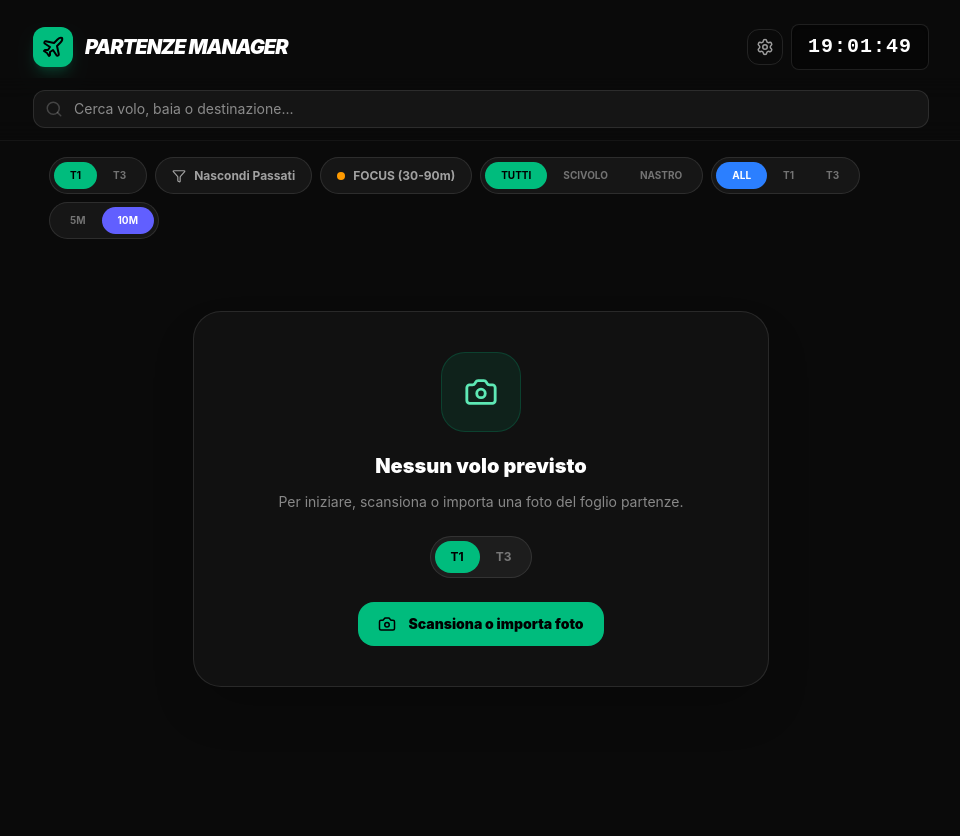
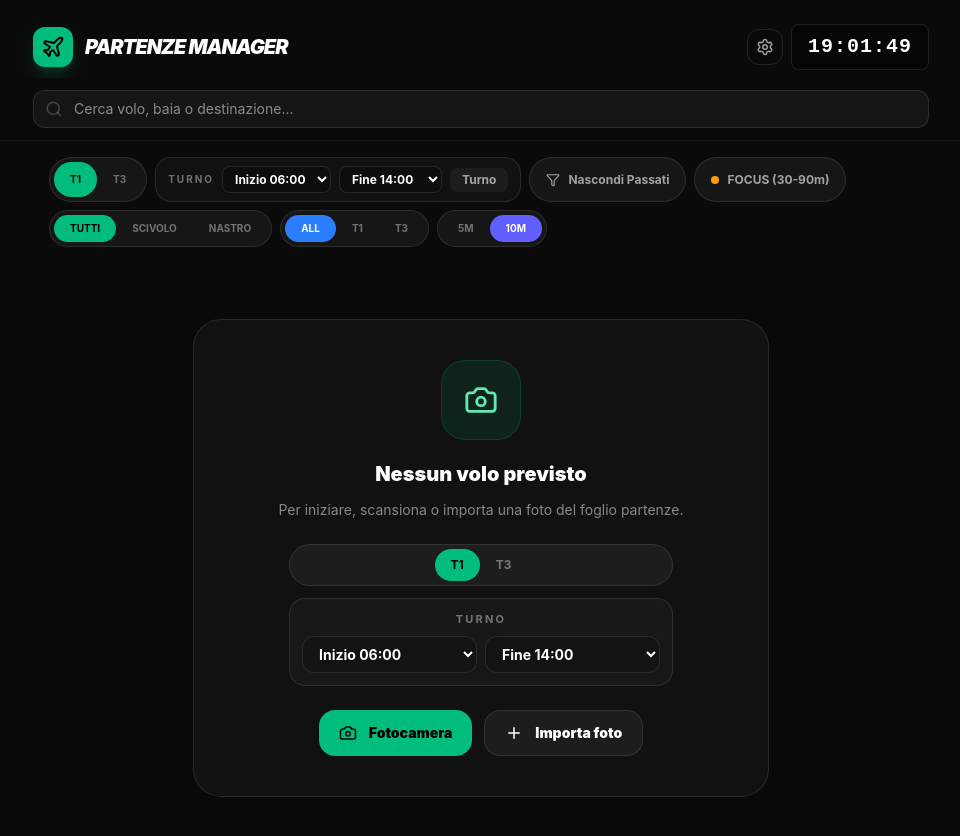
Before and after one commit to oreogano9/partenze_Manager, a React (Vite) app: page / in a window 1280 px wide. Shown: the top 836 px of the page, without its empty margins (159-1119 px from the left). Built offline with nearby package versions, Linux system fonts and the light colour scheme.

Commit message:
Add shift-based flight filtering

```diff
--- a/src/App.tsx
+++ b/src/App.tsx
@@ -107,6 +107,28 @@ const SCAN_LOADING_MESSAGES = [
   'Verifico terminal e posizione...',
   'Preparo l\'importazione...',
 ] as const;
+
+const SHIFT_TIME_OPTIONS = Array.from({length: 48}, (_, index) => {
+  const hours = String(Math.floor(index / 2)).padStart(2, '0');
+  const minutes = index % 2 === 0 ? '00' : '30';
+  return `${hours}:${minutes}`;
+});
+
+const resolveShiftEnd = (start: string, end: string) => {
+  const now = new Date();
+  const [startHours, startMinutes] = start.split(':').map(Number);
+  const [endHours, endMinutes] = end.split(':').map(Number);
+  const shiftStart = new Date(now);
+  shiftStart.setHours(startHours, startMinutes, 0, 0);
+  const shiftEnd = new Date(now);
+  shiftEnd.setHours(endHours, endMinutes, 0, 0);
+
+  if (shiftEnd.getTime() <= shiftStart.getTime()) {
+    shiftEnd.setDate(shiftEnd.getDate() + 1);
+  }
+
+  return shiftEnd;
+};
 
 const OCRPreviewCard: React.FC<OCRPreviewCardProps> = ({flight, onToggle, t, mergeStatus}) => {
   const [isExpanded, setIsExpanded] = useState(false);
@@ -234,6 +256,9 @@ export default function App() {
   });
   const [terminalFilter, setTerminalFilter] = useState<'ALL' | 'T1' | 'T3'>('ALL');
   const [scanTerminal, setScanTerminal] = useState<'T1' | 'T3'>('T1');
+  const [shiftStart, setShiftStart] = useState('06:00');
+  const [shiftEnd, setShiftEnd] = useState('14:00');
+  const [useShiftFilter, setUseShiftFilter] = useState(false);
   const [connectionThreshold, setConnectionThreshold] = useState<5 | 10>(10);
   const [showCalendarMenu, setShowCalendarMenu] = useState(false);
   const [isExtracting, setIsExtracting] = useState(false);
@@ -246,6 +271,7 @@ export default function App() {
   const [scanLoadingIndex, setScanLoadingIndex] = useState(0);
   const calendarMenuRef = useRef<HTMLDivElement>(null);
   const fileInputRef = useRef<HTMLInputElement>(null);
+  const cameraInputRef = useRef<HTMLInputElement>(null);
   const ocrReviewRef = useRef<OCRReviewState | null>(null);
 
   const t = TRANSLATIONS[state.language];
@@ -272,11 +298,16 @@ export default function App() {
         const minutesToSTD = Math.floor((new Date(f.std).getTime() - Date.now()) / 60000);
         const isFocused = minutesToSTD >= 30 && minutesToSTD <= 90;
         const matchesFocus = !state.showFocusOnly || isFocused;
+        const shiftEndDate = resolveShiftEnd(shiftStart, shiftEnd);
+        const shiftLowerBound = new Date(Date.now() + 30 * 60000);
+        const shiftUpperBound = new Date(shiftEndDate.getTime() + 60 * 60000);
+        const flightTime = new Date(f.std);
+        const matchesShift = !useShiftFilter || (flightTime >= shiftLowerBound && flightTime <= shiftUpperBound);
 
-        return matchesMockVisibility && matchesPast && matchesType && matchesSearch && matchesTerminal && matchesFocus;
+        return matchesMockVisibility && matchesPast && matchesType && matchesSearch && matchesTerminal && matchesFocus && matchesShift;
       })
       .sort((a, b) => new Date(a.std).getTime() - new Date(b.std).getTime());
-  }, [state.flights, state.showPast, state.filterType, state.searchQuery, state.showFocusOnly, state.showMockFlights, terminalFilter]);
+  }, [state.flights, state.showPast, state.filterType, state.searchQuery, state.showFocusOnly, state.showMockFlights, terminalFilter, shiftStart, shiftEnd, useShiftFilter]);
 
   const handleTagToggle = (id: string, tag: string) => {
     setState(prev => ({
@@ -415,6 +446,9 @@ export default function App() {
       setOcrProgress(0);
       if (fileInputRef.current) {
         fileInputRef.current.value = '';
+      }
+      if (cameraInputRef.current) {
+        cameraInputRef.current.value = '';
       }
     }
   };
@@ -638,6 +672,13 @@ export default function App() {
             ref={fileInputRef}
             onChange={handleFileUpload}
             accept="image/*"
+            className="hidden"
+          />
+          <input
+            type="file"
+            ref={cameraInputRef}
+            onChange={handleFileUpload}
+            accept="image/*"
             capture="environment"
             className="hidden"
           />
@@ -653,6 +694,56 @@ export default function App() {
                 {term}
               </button>
             ))}
+          </div>
+
+          <div className="flex items-center gap-2 rounded-2xl border border-white/10 bg-white/[0.03] px-3 py-2">
+            <span className="text-[10px] font-bold uppercase tracking-[0.2em] text-white/40">{t.shift}</span>
+            <select
+              value={shiftStart}
+              onChange={(event) => {
+                setShiftStart(event.target.value);
+                setUseShiftFilter(true);
+              }}
+              className="rounded-lg border border-white/10 bg-black/20 px-2 py-1 text-xs font-bold text-white outline-none"
+            >
+              {SHIFT_TIME_OPTIONS.map((option) => (
+                <option key={`start-${option}`} value={option}>
+                  {t.shiftStart} {option}
+                </option>
+              ))}
+            </select>
+            <select
+              value={shiftEnd}
+              onChange={(event) => {
+                setShiftEnd(event.target.value);
+                setUseShiftFilter(true);
+              }}
+              className="rounded-lg border border-white/10 bg-black/20 px-2 py-1 text-xs font-bold text-white outline-none"
+            >
+              {SHIFT_TIME_OPTIONS.map((option) => (
+                <option key={`end-${option}`} value={option}>
+                  {t.shiftEnd} {option}
+                </option>
+              ))}
+            </select>
+            <button
+              onClick={() => setUseShiftFilter((prev) => !prev)}
+              className={`rounded-lg px-3 py-1 text-xs font-bold transition-all ${
+                useShiftFilter
+                  ? 'bg-emerald-500 text-black'
+                  : 'bg-white/5 text-white/60 hover:bg-white/10 hover:text-white'
+              }`}
+            >
+              {useShiftFilter ? `${shiftStart}-${shiftEnd}` : t.shift}
+            </button>
+            {useShiftFilter && (
+              <button
+                onClick={() => setUseShiftFilter(false)}
+                className="rounded-lg px-2 py-1 text-xs font-bold text-white/40 transition-all hover:bg-white/5 hover:text-white"
+              >
+                {t.clearShift}
+              </button>
+            )}
           </div>
 
           <button
@@ -753,7 +844,8 @@ export default function App() {
                 <p className="text-xl font-black text-white">{t.noFlightsScheduled}</p>
                 <p className="mx-auto mt-3 max-w-md text-sm text-white/50">{t.emptyStateHint}</p>
                 <div className="mt-6">
-                  <div className="mx-auto inline-flex bg-white/5 p-1 rounded-full border border-white/10">
+                  <div className="mx-auto flex max-w-sm flex-col gap-3">
+                    <div className="inline-flex justify-center bg-white/5 p-1 rounded-full border border-white/10">
                       {(['T1', 'T3'] as const).map((term) => (
                         <button
                           key={term}
@@ -766,15 +858,59 @@ export default function App() {
                         </button>
                       ))}
                     </div>
+                    <div className="rounded-2xl border border-white/10 bg-white/[0.03] p-3">
+                      <div className="mb-2 text-[11px] font-bold uppercase tracking-[0.2em] text-white/40">{t.shift}</div>
+                      <div className="grid grid-cols-2 gap-2">
+                        <select
+                          value={shiftStart}
+                          onChange={(event) => {
+                            setShiftStart(event.target.value);
+                            setUseShiftFilter(true);
+                          }}
+                          className="rounded-xl border border-white/10 bg-black/20 px-3 py-2 text-sm font-bold text-white outline-none"
+                        >
+                          {SHIFT_TIME_OPTIONS.map((option) => (
+                            <option key={`empty-start-${option}`} value={option}>
+                              {t.shiftStart} {option}
+                            </option>
+                          ))}
+                        </select>
+                        <select
+                          value={shiftEnd}
+                          onChange={(event) => {
+                            setShiftEnd(event.target.value);
+                            setUseShiftFilter(true);
+                          }}
+                          className="rounded-xl border border-white/10 bg-black/20 px-3 py-2 text-sm font-bold text-white outline-none"
+                        >
+                          {SHIFT_TIME_OPTIONS.map((option) => (
+                            <option key={`empty-end-${option}`} value={option}>
+                              {t.shiftEnd} {option}
+                            </option>
+                          ))}
+                        </select>
                       </div>
+                    </div>
+                  </div>
+                </div>
+                <div className="mx-auto mt-6 flex max-w-sm flex-col gap-3 sm:flex-row sm:justify-center">
+                  <button
+                    onClick={() => cameraInputRef.current?.click()}
+                    disabled={isExtracting}
+                    className="inline-flex items-center justify-center gap-3 rounded-2xl bg-emerald-500 px-5 py-3 text-sm font-black text-black transition-all hover:bg-emerald-400 disabled:cursor-not-allowed disabled:bg-white/10 disabled:text-white/30"
+                  >
+                    {isExtracting ? <Loader2 size={18} className="animate-spin" /> : <Camera size={18} />}
+                    {isExtracting ? SCAN_LOADING_MESSAGES[scanLoadingIndex] : t.cameraMode}
+                  </button>
                   <button
                     onClick={() => fileInputRef.current?.click()}
                     disabled={isExtracting}
-                  className="mx-auto mt-6 inline-flex items-center gap-3 rounded-2xl bg-emerald-500 px-5 py-3 text-sm font-black text-black transition-all hover:bg-emerald-400 disabled:cursor-not-allowed disabled:bg-white/10 disabled:text-white/30"
+                    className="inline-flex items-center justify-center gap-3 rounded-2xl border border-white/10 bg-white/5 px-5 py-3 text-sm font-black text-white transition-all hover:bg-white/10 disabled:cursor-not-allowed disabled:opacity-50"
                   >
-                  {isExtracting ? <Loader2 size={18} className="animate-spin" /> : <Camera size={18} />}
-                  {isExtracting ? SCAN_LOADING_MESSAGES[scanLoadingIndex] : t.emptyStateAction}
+                    <Plus size={18} />
+                    {t.importPhoto}
                   </button>
+                </div>
               </div>
             </div>
           ) : (
@@ -847,18 +983,29 @@ export default function App() {
                     ))}
                   </div>
                   <button
-                    onClick={() => fileInputRef.current?.click()}
+                    onClick={() => cameraInputRef.current?.click()}
                     disabled={isExtracting}
                     className={`px-3 rounded-xl transition-all flex items-center gap-2 ${
                       isExtracting
                         ? 'bg-emerald-500/15 text-emerald-300'
                         : 'text-white/60 hover:text-white hover:bg-white/5'
                     } disabled:opacity-70`}
-                    aria-label={t.scanSheet}
+                    aria-label={t.cameraMode}
                   >
                     {isExtracting ? <Loader2 size={18} className="animate-spin" /> : <Camera size={18} />}
                     <span className="text-[10px] font-bold uppercase tracking-widest">
-                      {isExtracting ? SCAN_LOADING_MESSAGES[scanLoadingIndex] : `${t.scanSheet} ${scanTerminal}`}
+                      {isExtracting ? SCAN_LOADING_MESSAGES[scanLoadingIndex] : `${t.cameraMode} ${scanTerminal}`}
+                    </span>
+                  </button>
+                  <button
+                    onClick={() => fileInputRef.current?.click()}
+                    disabled={isExtracting}
+                    className="px-3 rounded-xl transition-all flex items-center gap-2 text-white/60 hover:text-white hover:bg-white/5 disabled:opacity-70"
+                    aria-label={t.importPhoto}
+                  >
+                    <Plus size={18} />
+                    <span className="text-[10px] font-bold uppercase tracking-widest">
+                      {t.importPhoto}
                     </span>
                   </button>
                 </>
@@ -944,13 +1091,23 @@ export default function App() {
                     </div>
                     <div className="flex items-center gap-2">
                       <button
-                        onClick={() => fileInputRef.current?.click()}
+                        onClick={() => cameraInputRef.current?.click()}
                         disabled={isExtracting}
                         className="rounded-xl border border-emerald-500/20 px-3 py-2 text-xs font-bold text-emerald-300 transition-all hover:bg-emerald-500/10 disabled:opacity-60"
                       >
                         <span className="inline-flex items-center gap-2">
                           {isExtracting ? <Loader2 size={14} className="animate-spin" /> : <Camera size={14} />}
-                          {t.addImage}
+                          {t.cameraMode}
+                        </span>
+                      </button>
+                      <button
+                        onClick={() => fileInputRef.current?.click()}
+                        disabled={isExtracting}
+                        className="rounded-xl border border-white/10 px-3 py-2 text-xs font-bold text-white/70 transition-all hover:bg-white/5 hover:text-white disabled:opacity-60"
+                      >
+                        <span className="inline-flex items-center gap-2">
+                          <Plus size={14} />
+                          {t.importPhoto}
                         </span>
                       </button>
                       <button
--- a/src/constants.ts
+++ b/src/constants.ts
@@ -83,9 +83,15 @@ export const TRANSLATIONS = {
     italian: 'Italiano',
     english: 'Inglese',
     all: 'TUTTI',
+    shift: 'Turno',
+    shiftStart: 'Inizio',
+    shiftEnd: 'Fine',
+    clearShift: 'Reset',
     noFlightsScheduled: 'Nessun volo previsto',
     emptyStateHint: 'Per iniziare, scansiona o importa una foto del foglio partenze.',
     emptyStateAction: 'Scansiona o importa foto',
+    cameraMode: 'Fotocamera',
+    importPhoto: 'Importa foto',
     export: 'Esporta',
     flights: 'voli',
     downloadBulkImport: 'Scarica file per importazione multipla',
@@ -159,9 +165,15 @@ export const TRANSLATIONS = {
     italian: 'Italian',
     english: 'English',
     all: 'ALL',
+    shift: 'Shift',
+    shiftStart: 'Start',
+    shiftEnd: 'End',
+    clearShift: 'Clear',
     noFlightsScheduled: 'No flights scheduled',
     emptyStateHint: 'To get started, scan or import a photo of the departures sheet.',
     emptyStateAction: 'Scan or import photo',
+    cameraMode: 'Camera',
+    importPhoto: 'Import photo',
     export: 'Export',
     flights: 'flights',
     downloadBulkImport: 'Download file for bulk import',
```
Lines whose indentation alone changed are shown as unchanged.
